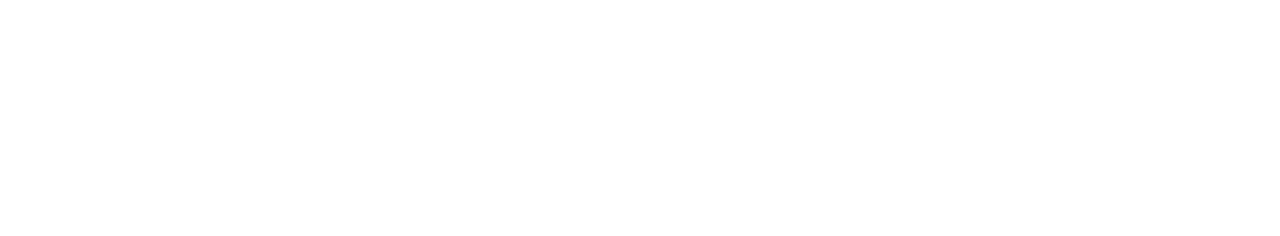
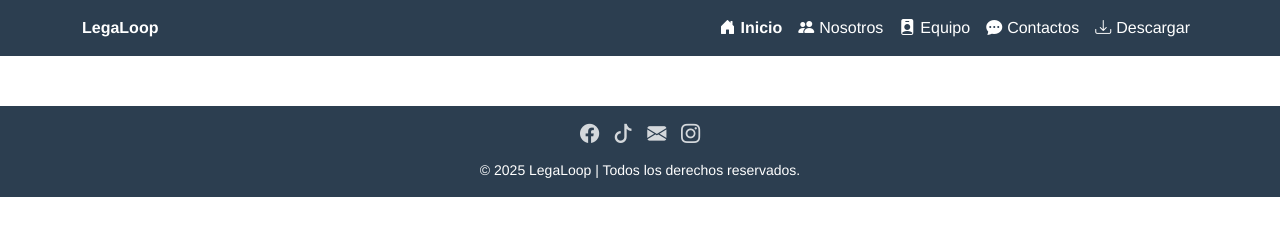
Before and after one commit to Diegoalexander717/Bufete-de-abogados-HTML-Y-CSS, a plain HTML site: page paginas/equipo.html in a window 1280 px wide. Drawn offline with nearby package versions, Linux system fonts and the light colour scheme; files that its build step writes are made by us from their sources.

Commit message:
Se realizo el diseño de parte de inicio, contacto, descargar se realizo el diseño como lo hicimos en figma

```diff
--- a/paginas/equipo.html
+++ b/paginas/equipo.html
@@ -0,0 +1,61 @@
+<!DOCTYPE html>
+<html lang="es">
+<head>
+    <meta charset="UTF-8">
+    <meta name="viewport" content="width=device-width, initial-scale=1.0">
+    <title>LegaLoop - La ley es dura, pero es la ley</title>
+    <link href="https://cdn.jsdelivr.net/npm/bootstrap@5.3.3/dist/css/bootstrap.min.css" rel="stylesheet" integrity="sha384-QWTKZyjpPEjISv5WaRU9OFeRpok6YctnYmDr5pNlyT2bRjXh0JMhjY6hW+ALEwIH" crossorigin="anonymous">
+    <link rel="stylesheet" href="https://cdn.jsdelivr.net/npm/bootstrap-icons@1.11.3/font/bootstrap-icons.min.css">
+    <link rel="stylesheet" href="./css/style.css">
+
+    <link rel="shortcut icon" href="./img/logo sin fondo .png" type="image/x-icon">
+
+</head>
+<body>
+
+    <nav class="navbar navbar-expand-lg nav-principal sticky-top">
+        <div class="container-fluid container">
+            <a class="navbar-brand" href="./index.html">
+                <span class="d-inline-block align-text-top me-1 logo-text">LegaLoop</span>
+            </a>
+            <button class="navbar-toggler" type="button" data-bs-toggle="collapse" data-bs-target="#navbarNav" aria-controls="navbarNav" aria-expanded="false" aria-label="Toggle navigation">
+                <span class="navbar-toggler-icon"></span>
+            </button>
+            <div class="collapse navbar-collapse justify-content-end" id="navbarNav">
+                <ul class="navbar-nav">
+                    <li class="nav-item">
+                        <a class="nav-link active" aria-current="page" href="./index.html"><i class="bi bi-house-door-fill"></i>Inicio</a>
+                    </li>
+                    <li class="nav-item">
+                        <a class="nav-link" href="./paginas/nosotros.html"><i class="bi bi-people-fill"></i>Nosotros</a>
+                    </li>
+                    <li class="nav-item">
+                        <a class="nav-link" href="./equipo.html"><i class="bi bi-person-badge-fill"></i>Equipo</a>
+                    </li>
+                    <li class="nav-item">
+                        <a class="nav-link" href="./paginas/contacto.html"><i class="bi bi-chat-dots-fill"></i>Contactos</a>
+                    </li>
+                    <li class="nav-item">
+                        <a class="nav-link" href="./paginas/descargar.html" download><i class="bi bi-download"></i>Descargar</a>
+                    </li>
+                </ul>
+            </div>
+        </div>
+    </nav>
+
+
+    <footer class="footer-principal text-center" id="contactos">
+        <div class="container">
+            <div class="iconos-sociales mb-2">
+                <a href="#"><i class="bi bi-facebook"></i></a>
+                <a href="#"><i class="bi bi-tiktok"></i></a>
+                <a href="#"><i class="bi bi-envelope-fill"></i></a>
+                <a href="#"><i class="bi bi-instagram"></i></a>
+            </div>
+            <small>&copy; 2025 LegaLoop | Todos los derechos reservados.</small>
+        </div>
+    </footer>
+
+    <script src="https://cdn.jsdelivr.net/npm/bootstrap@5.3.3/dist/js/bootstrap.bundle.min.js" integrity="sha384-YvpcrYf0tY3lHB60NNkmXc5s9fDVZLESaAA55NDzOxhy9GkcIdslK1eN7N6jIeHz" crossorigin="anonymous"></script>
+</body>
+</html>
```
Also changed, not shown: index.html (+4 -0 lines), paginas/nosotros.html (+62 -0 lines), img/suits.webp (added).
